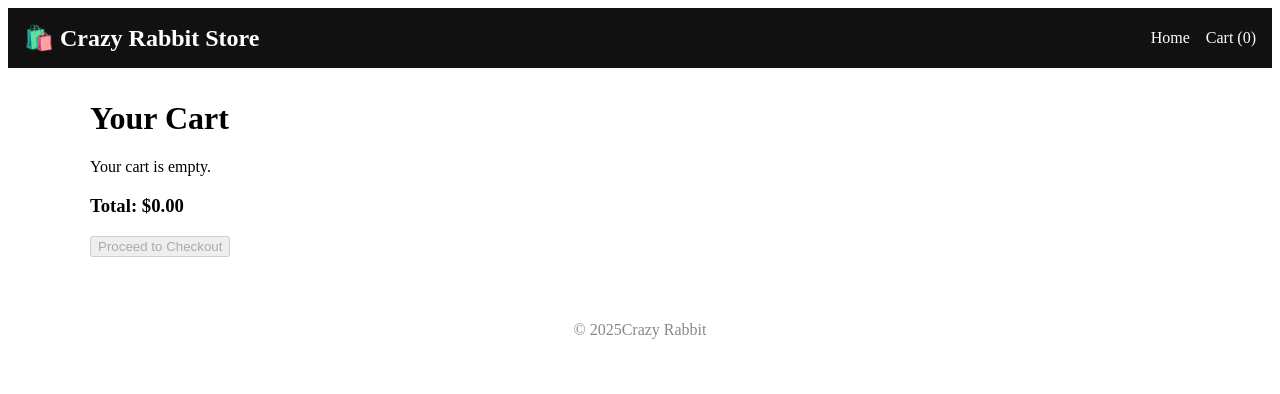
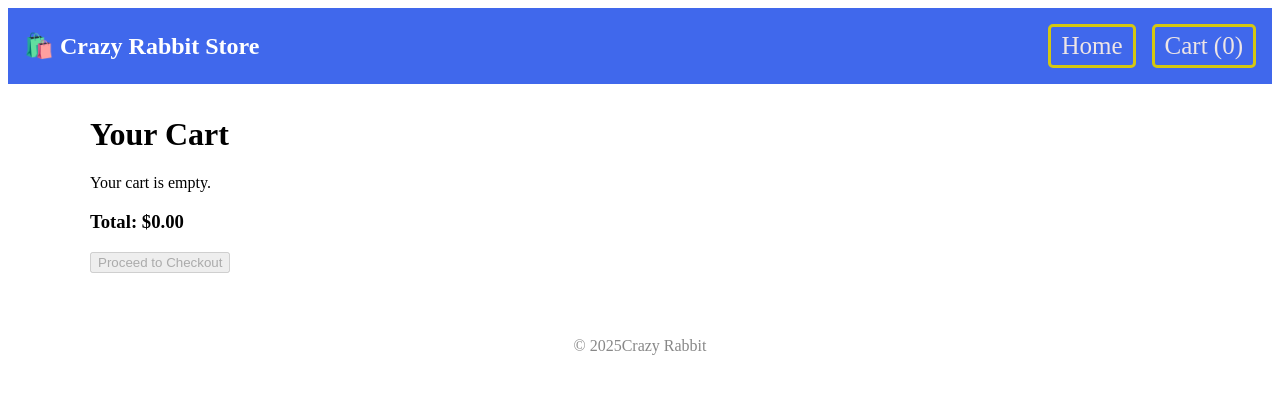
Before and after one commit to glaelt16/Crazy_Rabbit_Store, an Angular app: page /cart in a window 1280 px wide. Shown: the top 394 px of the page. Built offline with nearby package versions, Linux system fonts and the light colour scheme.

Commit message:
new Css navbar

```diff
--- a/src/app/ui/navbar/navbar.scss
+++ b/src/app/ui/navbar/navbar.scss
@@ -7,7 +7,7 @@
   justify-content: space-between;
   align-items: center;
   padding: 1rem;
-  background-color: #111;
+  background-color: #4068ec;
   color: #fff;
 }
 
@@ -56,13 +56,23 @@
 }
 
 .nav-link {
-  color: #fff;
+  color: #eee5e5;
   text-decoration: none;
   margin-left: 1rem;
   transition: color 0.3s ease;
+  border-radius: 5px;
+  font-size: 25px;
+  padding: auto;
+  border-style: solid; /* Sets the border line style */
+  border-color: rgb(212, 199, 17);
+  cursor: pointer;
+  padding: 5px 10px;
+
+
 
   &:hover {
-    color: #ccc;
+    color: #7a7676;
+
   }
 }
 
```
